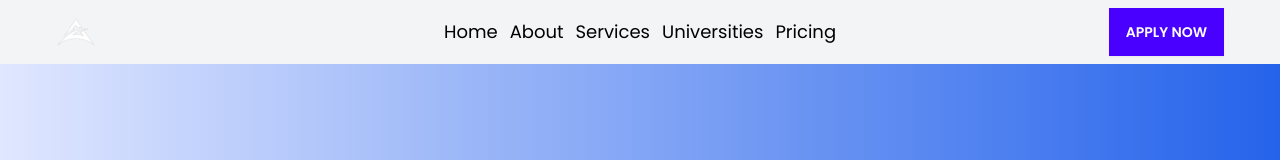
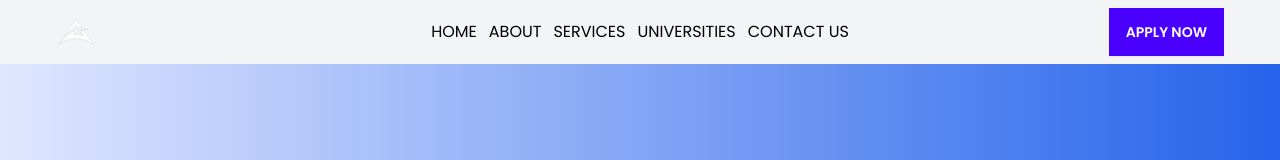
Before and after one commit to rocktohq/admitme-client, a React (Vite) app: page / in a window 1280 px wide. Shown: the top 160 px of the page. Built offline with nearby package versions, Linux system fonts and the light colour scheme; no server answers.

Commit message:
Navbar Updated

```diff
--- a/src/components/shared/Navbar/NavLinks.jsx
+++ b/src/components/shared/Navbar/NavLinks.jsx
@@ -4,7 +4,7 @@ const navLinks = (
   <>
     <li>
       <NavLink
-        className="hover:text-primary hover:underline duration-300"
+        className="hover:underline duration-300"
         to="/"
       >
         Home
@@ -12,7 +12,7 @@ const navLinks = (
     </li>
     <li>
       <NavLink
-        className="hover:text-primary hover:underline duration-300"
+        className="hover:underline duration-300"
         to="/about"
       >
         About
@@ -20,7 +20,7 @@ const navLinks = (
     </li>
     <li>
       <NavLink
-        className="hover:text-primary hover:underline duration-300"
+        className="hover:underline duration-300"
         to="/services"
       >
         Services
@@ -28,7 +28,7 @@ const navLinks = (
     </li>
     <li>
       <NavLink
-        className="hover:text-primary hover:underline duration-300"
+        className="hover:underline duration-300"
         to="/universities"
       >
         Universities
@@ -36,10 +36,10 @@ const navLinks = (
     </li>
     <li>
       <NavLink
-        className="hover:text-primary hover:underline duration-300"
-        to="/pricing"
+        className="hover:underline duration-300"
+        to="/contact"
       >
-        Pricing
+        Contact Us
       </NavLink>
     </li>
   </>
--- a/src/components/shared/Navbar/Navbar.jsx
+++ b/src/components/shared/Navbar/Navbar.jsx
@@ -25,7 +25,7 @@ const Navbar = () => {
     <>
       <nav className="navbar">
         <div className="navbar-start">
-          <div className="dropdown">
+          <div className="dropdown dropdown-start">
             <label tabIndex={0} className="lg:hidden mr-1 cursor-pointer">
               <svg
                 xmlns="http://www.w3.org/2000/svg"
@@ -44,7 +44,7 @@ const Navbar = () => {
 
             <ul
               tabIndex={0}
-              className="menu menu-md dropdown-content mt-3 z-[1] p-2 shadow bg-base-100 rounded-box w-52"
+              className="menu menu-lg dropdown-content mt-3 z-[1] p-2 shadow bg-base-100 rounded w-80 uppercase font-semibold space-y-2"
             >
               {navLinks}
             </ul>
@@ -54,7 +54,7 @@ const Navbar = () => {
           </Link>
         </div>
         <div className="navbar-center hidden lg:flex">
-          <ul className="flex items-center gap-3 text-lg text-black">
+          <ul className="flex items-center gap-3 text-md text-black uppercase">
             {navLinks}
           </ul>
         </div>
```
